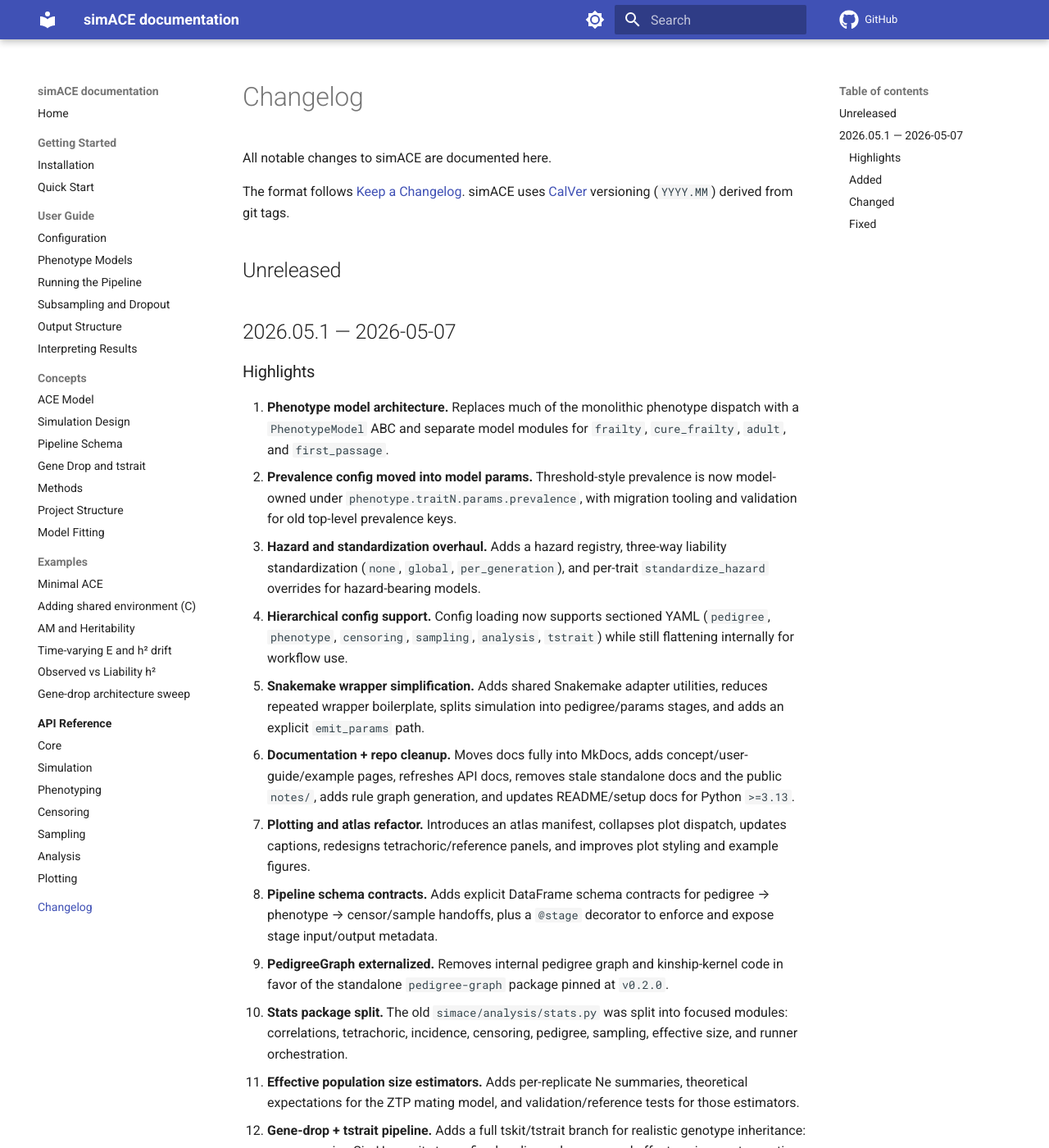
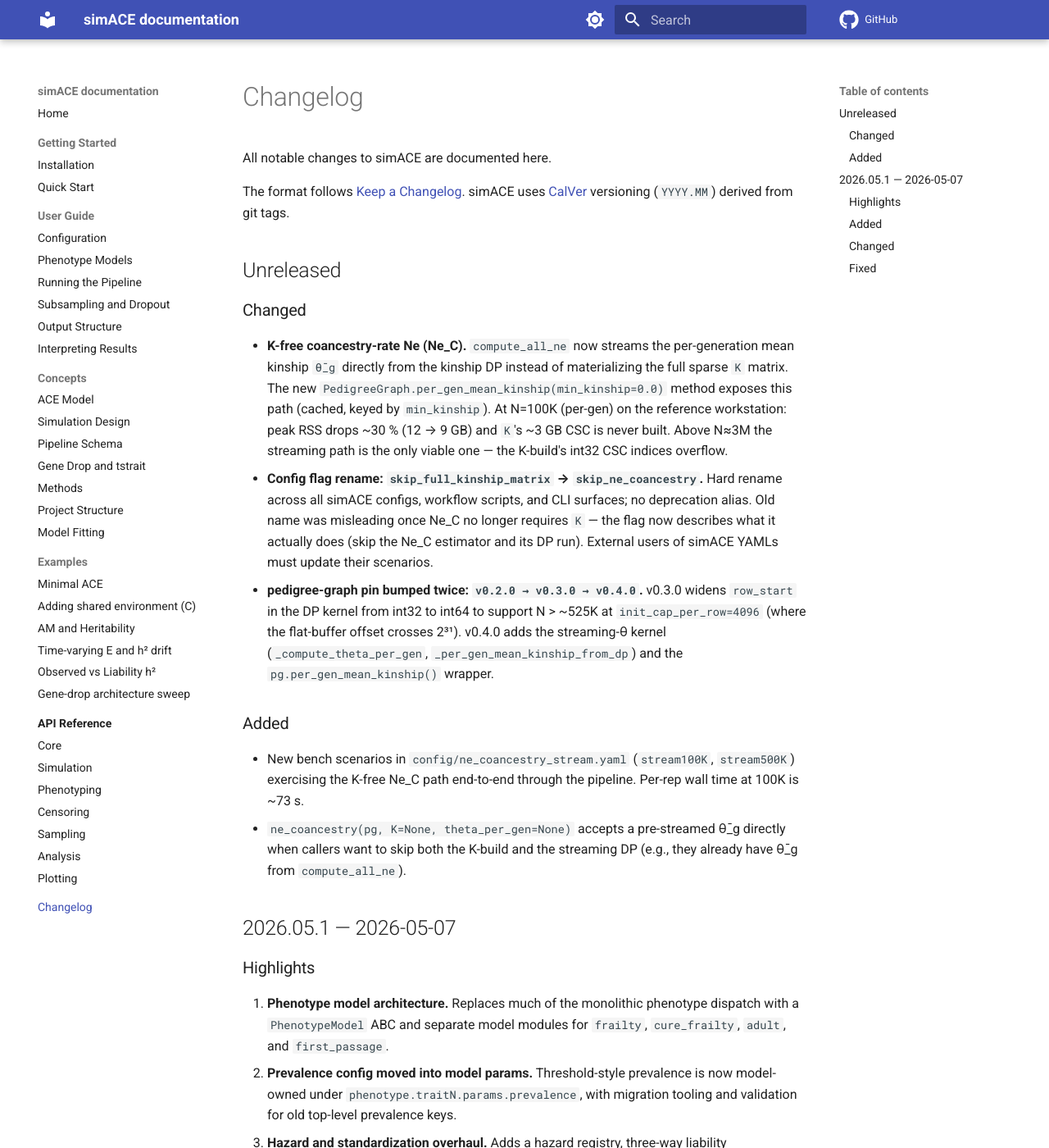
Before and after one commit to rwaples/simACE, an MkDocs documentation site: the page built from docs/changelog.md, in a window 1280 px wide and 1400 px high. Shown: the whole window at 82% size. Built offline with MkDocs 1.6.1 and Material for MkDocs 9.7.7, drawn with Linux system fonts in a browser that asks for light colours; comment, search, counter and statistics services are not loaded.

Commit message:
docs: K-free Ne_C path and skip_ne_coancestry flag
Changelog Unreleased entries cover the three substantive shifts:
 1. streaming θ̄_g replaces K materialization in ne_coancestry,
 2. config flag rename skip_full_kinship_matrix → skip_ne_coancestry,
 3. pedigree-graph pin bumps v0.2.0 → v0.4.0 (int64 row_start + the
    streaming kernel).

user-guide/configuration.md gains the new `analysis.skip_ne_coancestry`
row in the Sampling/analysis YAML example and parameter table.

concepts/simulation-design.md gains a "K-free per-generation mean
kinship" subsection under the existing Inbreeding/kinship discussion,
explaining when the streaming path is the only viable one
(N > ~3M at G_ped=6 — the K-build's int32 nnz overflows).

API docs auto-update via mkdocstrings.

```diff
--- a/docs/changelog.md
+++ b/docs/changelog.md
@@ -6,6 +6,39 @@ The format follows [Keep a Changelog](https://keepachangelog.com/).
 simACE uses [CalVer](https://calver.org/) versioning (`YYYY.MM`) derived from git tags.
 
 ## Unreleased
+
+### Changed
+
+- **K-free coancestry-rate Ne (Ne_C).** `compute_all_ne` now streams the
+  per-generation mean kinship `θ̄_g` directly from the kinship DP instead
+  of materializing the full sparse `K` matrix. The new
+  `PedigreeGraph.per_gen_mean_kinship(min_kinship=0.0)` method exposes
+  this path (cached, keyed by `min_kinship`). At N=100K (per-gen) on the
+  reference workstation: peak RSS drops ~30 % (12 → 9 GB) and `K`'s
+  ~3 GB CSC is never built. Above N≈3M the streaming path is the only
+  viable one — the K-build's int32 CSC indices overflow.
+- **Config flag rename: `skip_full_kinship_matrix` → `skip_ne_coancestry`.**
+  Hard rename across all simACE configs, workflow scripts, and CLI
+  surfaces; no deprecation alias. Old name was misleading once Ne_C no
+  longer requires `K` — the flag now describes what it actually does
+  (skip the Ne_C estimator and its DP run). External users of simACE
+  YAMLs must update their scenarios.
+- **pedigree-graph pin bumped twice: `v0.2.0 → v0.3.0 → v0.4.0`.**
+  v0.3.0 widens `row_start` in the DP kernel from int32 to int64 to
+  support N > ~525K at `init_cap_per_row=4096` (where the flat-buffer
+  offset crosses 2³¹). v0.4.0 adds the streaming-θ kernel
+  (`_compute_theta_per_gen`, `_per_gen_mean_kinship_from_dp`) and the
+  `pg.per_gen_mean_kinship()` wrapper.
+
+### Added
+
+- New bench scenarios in `config/ne_coancestry_stream.yaml` (`stream100K`,
+  `stream500K`) exercising the K-free Ne_C path end-to-end through the
+  pipeline. Per-rep wall time at 100K is ~73 s.
+- `ne_coancestry(pg, K=None, theta_per_gen=None)` accepts a
+  pre-streamed θ̄_g directly when callers want to skip both the K-build
+  and the streaming DP (e.g., they already have θ̄_g from
+  `compute_all_ne`).
 
 ## 2026.05.1 — 2026-05-07
 
```
Also changed, not shown: docs/concepts/simulation-design.md (+18 -0 lines), docs/user-guide/configuration.md (+2 -0 lines).
